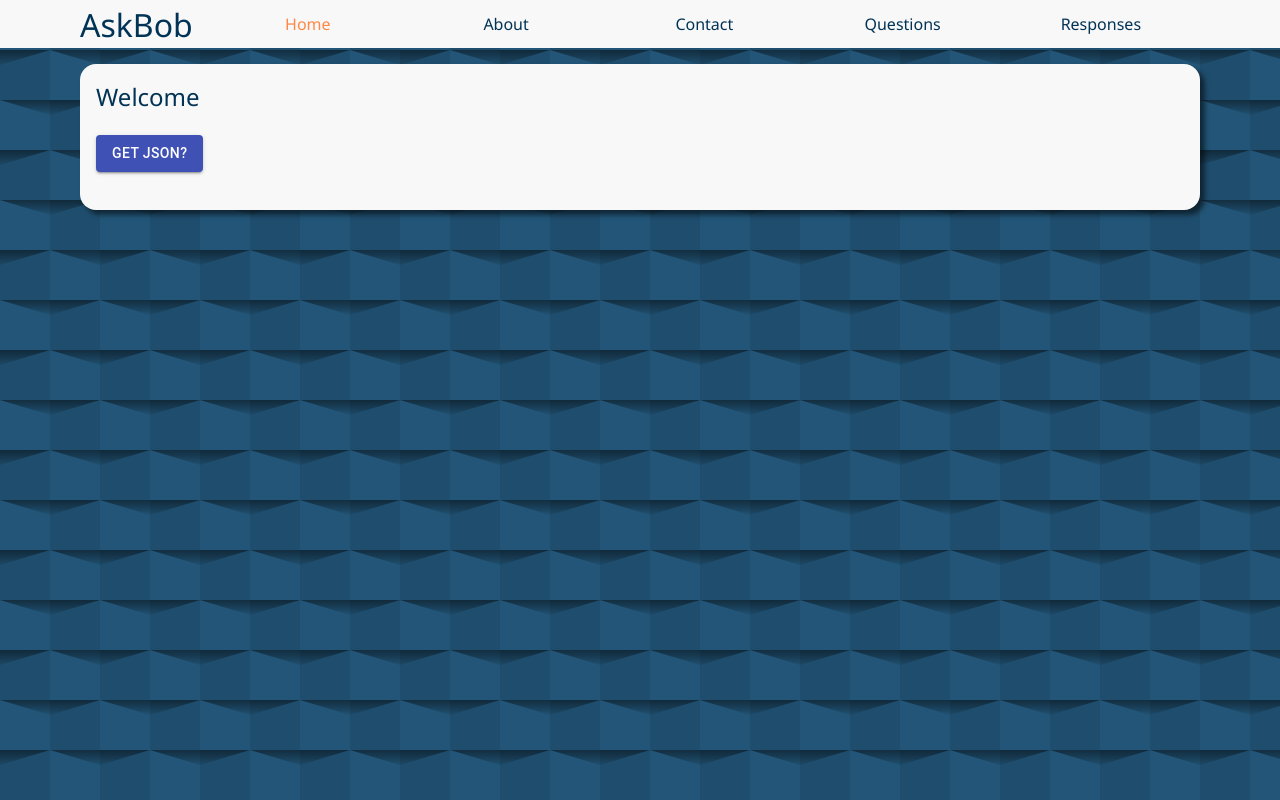
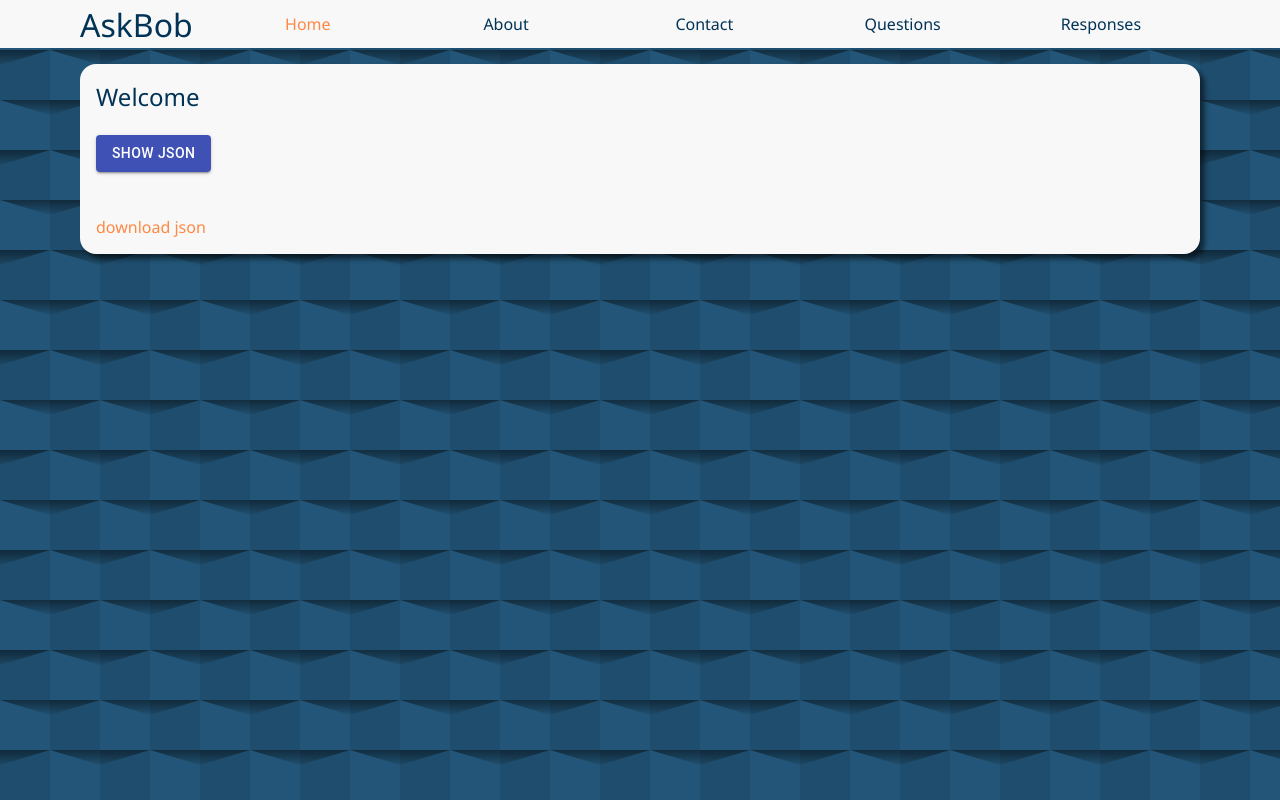
Before and after one commit to UCL-COMP0016-2020-Team-39/askbob-config, a React (Create React App) app: page / in a window 1280 px wide. Built offline with nearby package versions, Linux system fonts and the light colour scheme.

Commit message:
added download functionality

```diff
--- a/src/pages/AddQuestion/AddQuestion.js
+++ b/src/pages/AddQuestion/AddQuestion.js
@@ -1,4 +1,4 @@
-import React, { useState } from "react";
+import React from "react";
 import { AddQuestionForm } from "../../components";
 import { Questions } from "../../components";
 
--- a/src/pages/Home/Home.js
+++ b/src/pages/Home/Home.js
@@ -1,10 +1,20 @@
-import React, { useState } from "react";
+import React, { useState, useEffect } from "react";
 import { useSelector } from "react-redux";
-import { Button } from "@material-ui/core";
+import { Button, Link } from "@material-ui/core";
 const Home = () => {
   const [show, setShow] = useState(false);
+  const [data, setData] = useState("");
+  const [downloadLink, setDownloadLink] = useState("");
   const questions = useSelector(state => state.questions);
   const responses = useSelector(state => state.responses);
+
+  useEffect(() => {
+    const jsonData = JSON.stringify({ questions, responses }, null, 4);
+    setData(jsonData);
+    const blob = new Blob([jsonData], { type: "application/json" });
+    const fileDownloadUrl = URL.createObjectURL(blob);
+    setDownloadLink(fileDownloadUrl);
+  }, [questions, responses]);
 
   return (
     <section className='section'>
@@ -19,11 +29,31 @@ const Home = () => {
             setShow(prev => !prev);
           }}
         >
-          get json?
+          Show json
         </Button>
         <br />
         <br />
-        {show && <pre>{JSON.stringify({ questions, responses }, null, 2)}</pre>}
+        {show && (
+          <pre
+            style={{
+              overflowX: "scroll",
+              backgroundColor: "white",
+              padding: "1em",
+            }}
+          >
+            {data}
+          </pre>
+        )}
+        <br />
+        <Link
+          variant='contained'
+          color='danger'
+          download='config.json'
+          style={{ color: "#f84" }}
+          href={downloadLink}
+        >
+          download json
+        </Link>
       </div>
     </section>
   );
```
